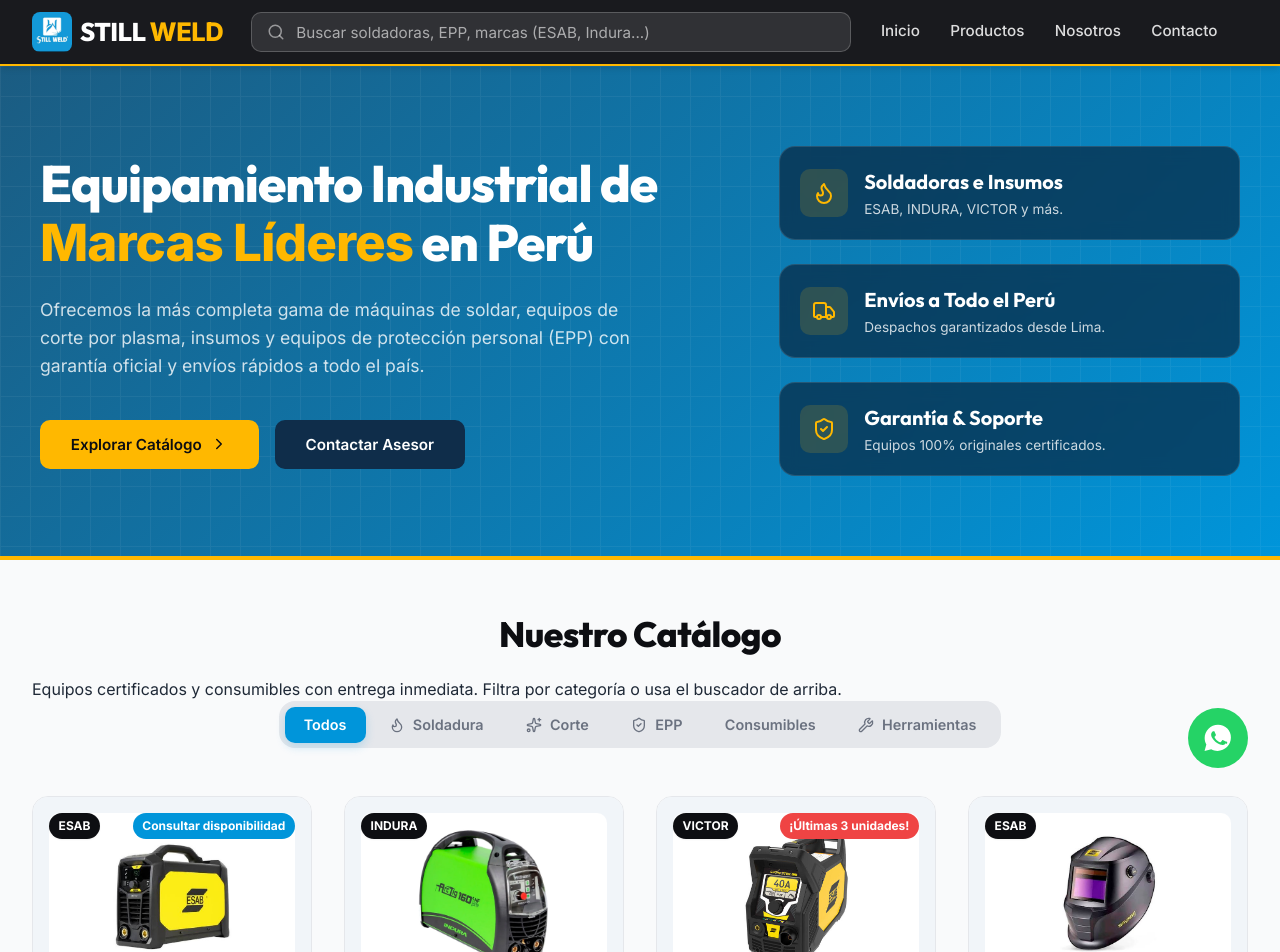
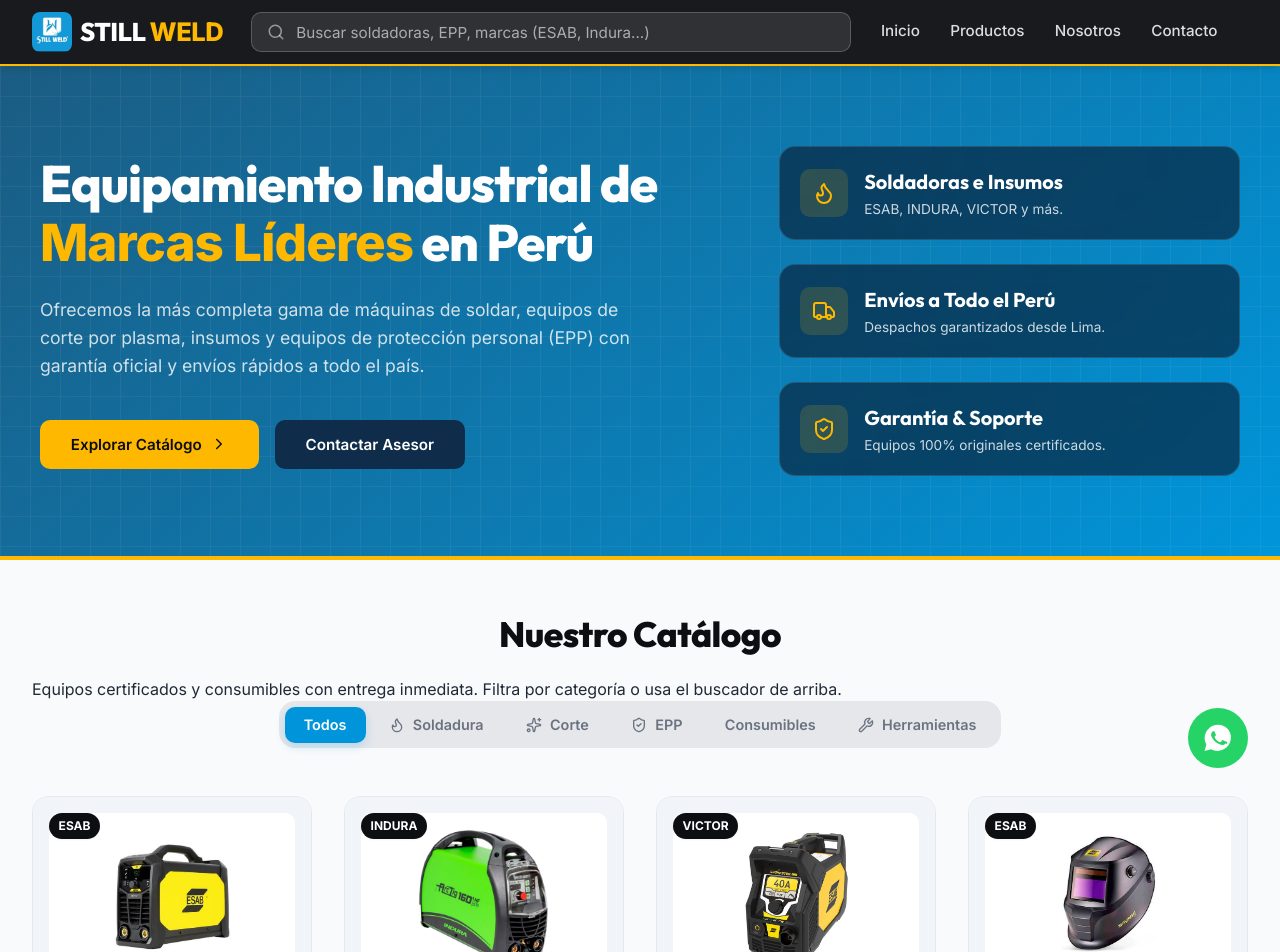
Before and after one commit to michellrq25/still-weld-app, a Next.js app: page / in a window 1280 px wide. Shown: the top 952 px of the page. Built offline with nearby package versions, Linux system fonts and the light colour scheme.

Commit message:
clean: remove stock warning badges from product cards

```diff
--- a/src/components/catalog/ProductCard.jsx
+++ b/src/components/catalog/ProductCard.jsx
@@ -1,6 +1,6 @@
 import { Flame, Sparkles, ShieldCheck, Wrench } from 'lucide-react'
 
-import { IMAGE_BASE_PATH, STOCK_ALERT_THRESHOLD } from '../../constants'
+import { IMAGE_BASE_PATH } from '../../constants'
 
 export default function ProductCard({ product, whatsappNumber, onImageClick }) {
   const handleCotizar = () => {
@@ -12,14 +12,6 @@
   return (
     <article className="product-card">
       <span className="product-badge-brand">{product.brand}</span>
-      {product.stock === 0 ? (
-        <span className="product-badge-stock bajo-pedido">Consultar disponibilidad</span>
-      ) : (
-
-        product.stock <= STOCK_ALERT_THRESHOLD && (
-          <span className="product-badge-stock">¡Últimas {product.stock} unidades!</span>
-        )
-      )}
 
 
       <div
```
